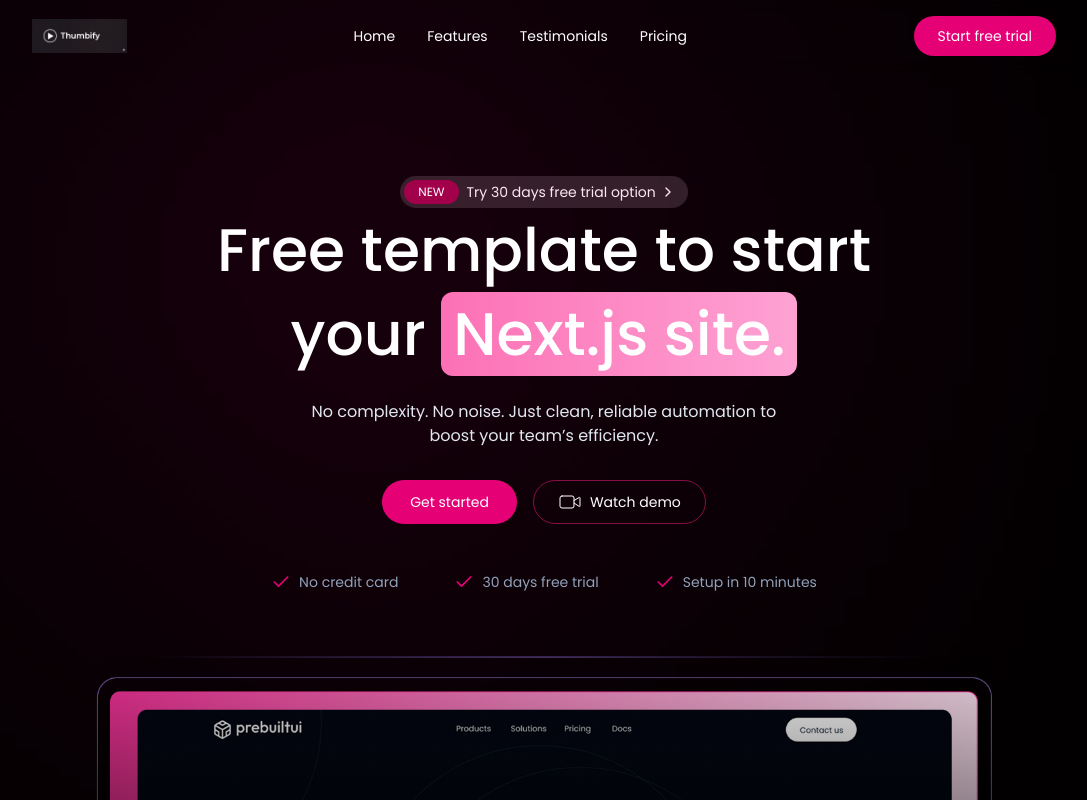
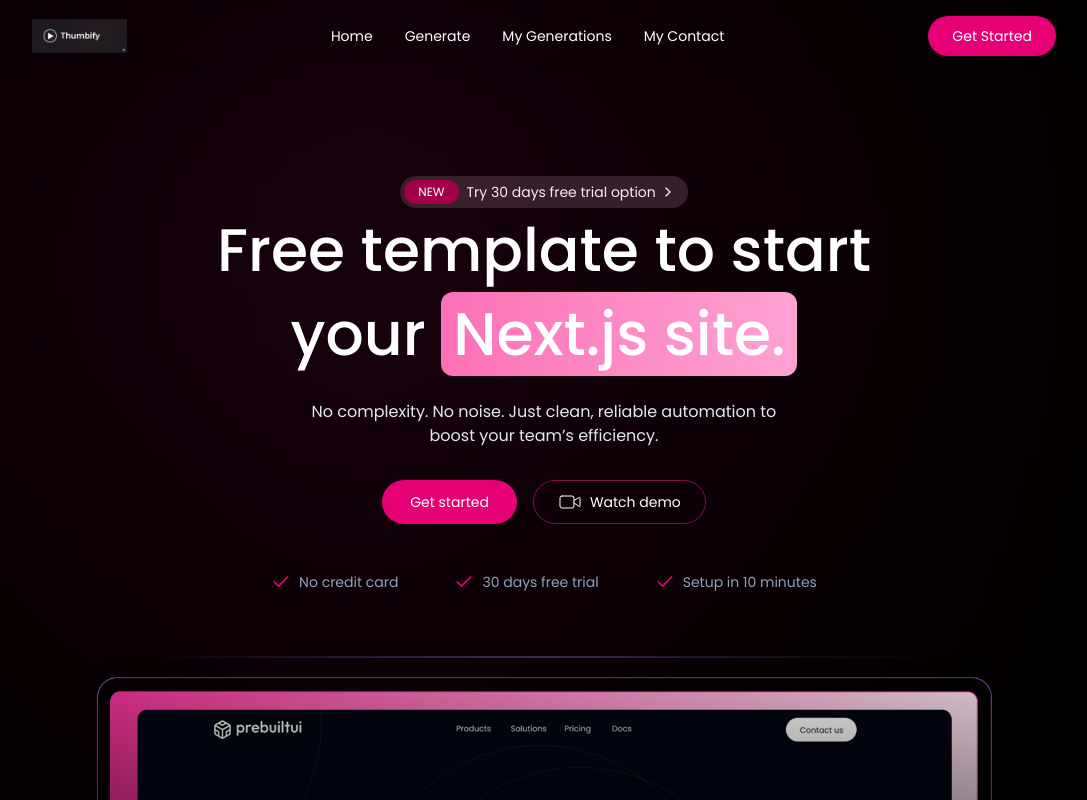
Before and after one commit to LokeshOtti29/Thumbify-Ai-thumbnail-generator, a React (Vite) app in the folder Frontend/: page / in a window 1280 px wide. Shown: the top 800 px of the page, without its empty margins (96-1183 px from the left). Built offline with nearby package versions, Linux system fonts and the light colour scheme.

Commit message:
thumbify:setingup the routing

```diff
--- a/Frontend/src/components/Navbar.tsx
+++ b/Frontend/src/components/Navbar.tsx
@@ -3,11 +3,11 @@
 import { motion } from "motion/react";
 import { navlinks } from "../data/navlinks";
 import type { INavLink } from "../types";
-import { Link, NavLink } from "react-router-dom";
+import { Link, NavLink, useNavigate } from "react-router-dom";
 
 export default function Navbar() {
     const [isOpen, setIsOpen] = useState(false);
-
+    const navigate = useNavigate();
     return (
         <>
             <motion.nav className="fixed top-0 z-50 flex items-center justify-between w-full py-4 px-6 md:px-16 lg:px-24 xl:px-32 backdrop-blur"
@@ -21,15 +21,18 @@
                 </Link>
 
                 <div className="hidden md:flex items-center gap-8 transition duration-500">
-                    {navlinks.map((link: INavLink) => (
-                        <NavLink key={link.name} to={link.href} className="hover:text-pink-500 transition">
-                            {link.name}
-                        </NavLink>
-                    ))}
+                    <Link to='/' className="hover:text-pink-500 transition">Home
+                    </Link>
+                    <Link to='/generate' className="hover:text-pink-500 transition">Generate
+                    </Link>
+                    <Link to='/my-generations' className="hover:text-pink-500 transition">My Generations
+                    </Link>
+                    <Link to='#' className="hover:text-pink-500 transition">My Contact
+                    </Link>
                 </div>
 
-                <button className="hidden md:block px-6 py-2.5 bg-pink-600 hover:bg-pink-700 active:scale-95 transition-all rounded-full">
-                    Start free trial
+                <button onClick={()=>navigate("/login")} className="hidden md:block px-6 py-2.5 bg-pink-600 hover:bg-pink-700 active:scale-95 transition-all rounded-full">
+                    Get Started
                 </button>
                 <button onClick={() => setIsOpen(true)} className="md:hidden">
                     <MenuIcon size={26} className="active:scale-90 transition" />
@@ -37,11 +40,16 @@
             </motion.nav>
 
             <div className={`fixed inset-0 z-100 bg-black/40 backdrop-blur flex flex-col items-center justify-center text-lg gap-8 md:hidden transition-transform duration-400 ${isOpen ? "translate-x-0" : "-translate-x-full"}`}>
-                {navlinks.map((link: INavLink) => (
-                    <NavLink key={link.name} to={link.href} onClick={() => setIsOpen(false)}>
-                        {link.name}
-                    </NavLink>
-                ))}
+                <Link to='/' onClick={() => setIsOpen(false)} >Home
+                </Link>
+                <Link to='/generate' onClick={() => setIsOpen(false)} >Generate
+                </Link>
+                <Link to='/my-generations'onClick={() => setIsOpen(false)} >My Generations
+                </Link>
+                <Link to='#' onClick={() => setIsOpen(false)}>My Contact
+                </Link>
+                <Link to='/login' onClick={() => setIsOpen(false)}>Login
+                </Link>
                 <button onClick={() => setIsOpen(false)} className="active:ring-3 active:ring-white aspect-square size-10 p-1 items-center justify-center bg-pink-600 hover:bg-pink-700 transition text-white rounded-md flex">
                     <XIcon />
                 </button>
```
